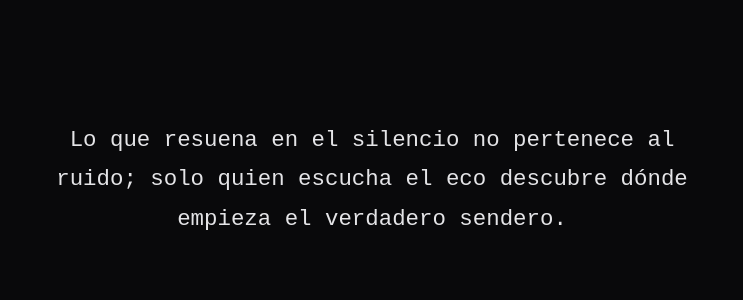
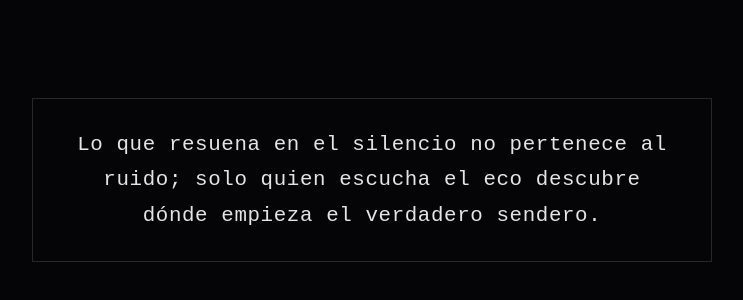
Before and after one commit to Null123-eco/cicada-3301_b, a plain HTML site: page eco/index.html in a window 1280 px wide. Shown: the part 220-520 px from the top of the page, without its empty margins (268-1011 px from the left). Drawn offline with Linux system fonts and the light colour scheme.

Commit message:
index.html

```diff
--- a/eco/index.html
+++ b/eco/index.html
@@ -7,43 +7,39 @@
   <style>
     * {
       box-sizing: border-box;
-      margin: 0;
-      padding: 0;
     }
     body {
+      margin: 0;
       min-height: 100vh;
-      background-color: #09090b;
-      color: #d4d4d8;
-      font-family: "Courier New", Courier, monospace;
-      display: flex;
-      align-items: center;
-      justify-content: center;
-      padding: 28px;
+      display: grid;
+      place-items: center;
+      background: #050507;
+      color: #e4e4e7;
+      font-family: monospace;
+      padding: 24px;
       text-align: center;
     }
-    .frase-link {
-      max-width: 700px;
-      font-size: clamp(1.05rem, 2.6vw, 1.4rem);
-      line-height: 1.75;
-      color: #e4e4e7;
+    .frase {
+      border: 1px solid rgba(255, 255, 255, 0.14);
+      padding: 28px 36px;
+      max-width: 680px;
+      font-size: clamp(1rem, 2.2vw, 1.3rem);
+      line-height: 1.7;
+      letter-spacing: 0.03em;
+    }
+    .frase a {
+      color: inherit;
       text-decoration: none;
-      padding: 18px 22px;
-      border: 1px solid transparent;
-      transition: color 0.25s ease, border-color 0.25s ease, text-shadow 0.25s ease;
-      cursor: pointer;
     }
-    .frase-link:hover,
-    .frase-link:focus-visible {
+    .frase a:hover {
       color: #ffffff;
-      border-color: #3f3f46;
-      text-shadow: 0 0 12px rgba(255, 255, 255, 0.22);
-      outline: none;
+      text-decoration: underline;
     }
   </style>
 </head>
 <body>
-  <a class="frase-link" href="../homero.html">
-    Lo que resuena en el silencio no pertenece al ruido; solo quien escucha el eco descubre dónde empieza el verdadero sendero.
-  </a>
+  <div class="frase">
+    Lo que resuena en el silencio no pertenece al ruido; solo quien escucha el <a href="../homero.html">eco</a> descubre dónde empieza el verdadero sendero.
+  </div>
 </body>
 </html>
```
